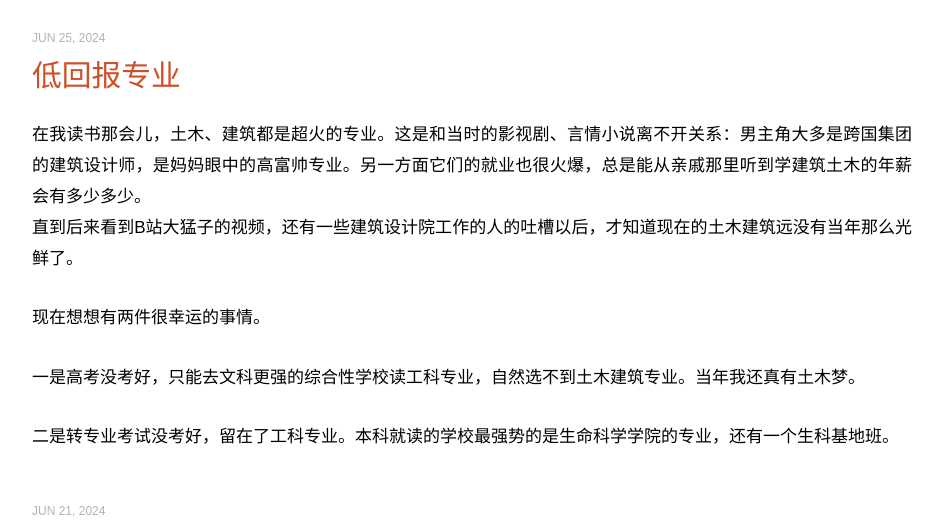
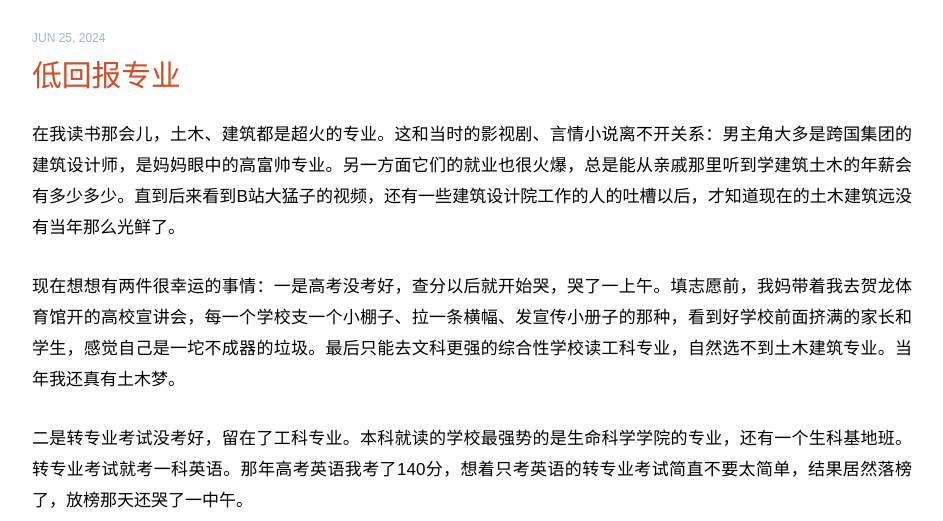
Before and after one commit to Boysoc/n2g, an Astro site: page /tags/others in a window 1280 px wide. Shown: the part 229-750 px from the top of the page, without its empty margins (168-1111 px from the left). Built offline with nearby package versions, Linux system fonts and the light colour scheme; Astro itself is replaced by a stand-in of ours.

Commit message:
Update 2024-06-26.md

```diff
--- a/src/content/blog/2024-06-26.md
+++ b/src/content/blog/2024-06-26.md
@@ -7,11 +7,10 @@ featured: false
 draft: false
 ---
 
-在我读书那会儿，土木、建筑都是超火的专业。这是和当时的影视剧、言情小说离不开关系：男主角大多是跨国集团的建筑设计师，是妈妈眼中的高富帅专业。另一方面它们的就业也很火爆，总是能从亲戚那里听到学建筑土木的年薪会有多少多少。
-直到后来看到B站大猛子的视频，还有一些建筑设计院工作的人的吐槽以后，才知道现在的土木建筑远没有当年那么光鲜了。
+在我读书那会儿，土木、建筑都是超火的专业。这和当时的影视剧、言情小说离不开关系：男主角大多是跨国集团的建筑设计师，是妈妈眼中的高富帅专业。另一方面它们的就业也很火爆，总是能从亲戚那里听到学建筑土木的年薪会有多少多少。直到后来看到B站大猛子的视频，还有一些建筑设计院工作的人的吐槽以后，才知道现在的土木建筑远没有当年那么光鲜了。
 
-现在想想有两件很幸运的事情。
+现在想想有两件很幸运的事情：一是高考没考好，查分以后就开始哭，哭了一上午。填志愿前，我妈带着我去贺龙体育馆开的高校宣讲会，每一个学校支一个小棚子、拉一条横幅、发宣传小册子的那种，看到好学校前面挤满的家长和学生，感觉自己是一坨不成器的垃圾。最后只能去文科更强的综合性学校读工科专业，自然选不到土木建筑专业。当年我还真有土木梦。
 
-一是高考没考好，只能去文科更强的综合性学校读工科专业，自然选不到土木建筑专业。当年我还真有土木梦。
+二是转专业考试没考好，留在了工科专业。本科就读的学校最强势的是生命科学学院的专业，还有一个生科基地班。转专业考试就考一科英语。那年高考英语我考了140分，想着只考英语的转专业考试简直不要太简单，结果居然落榜了，放榜那天还哭了一中午。
 
-二是转专业考试没考好，留在了工科专业。本科就读的学校最强势的是生命科学学院的专业，还有一个生科基地班。
+年轻还真是傻逼啊！现在庆幸两次没有掉进天坑专业。
```
